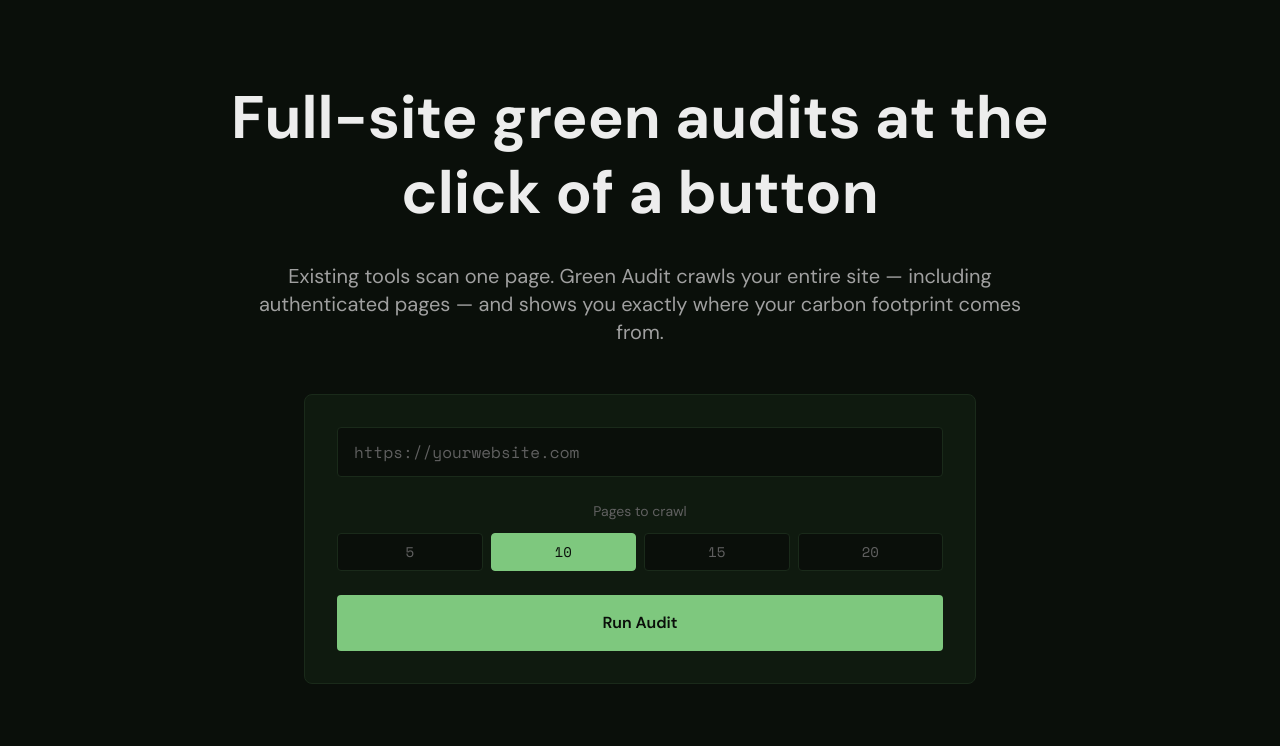
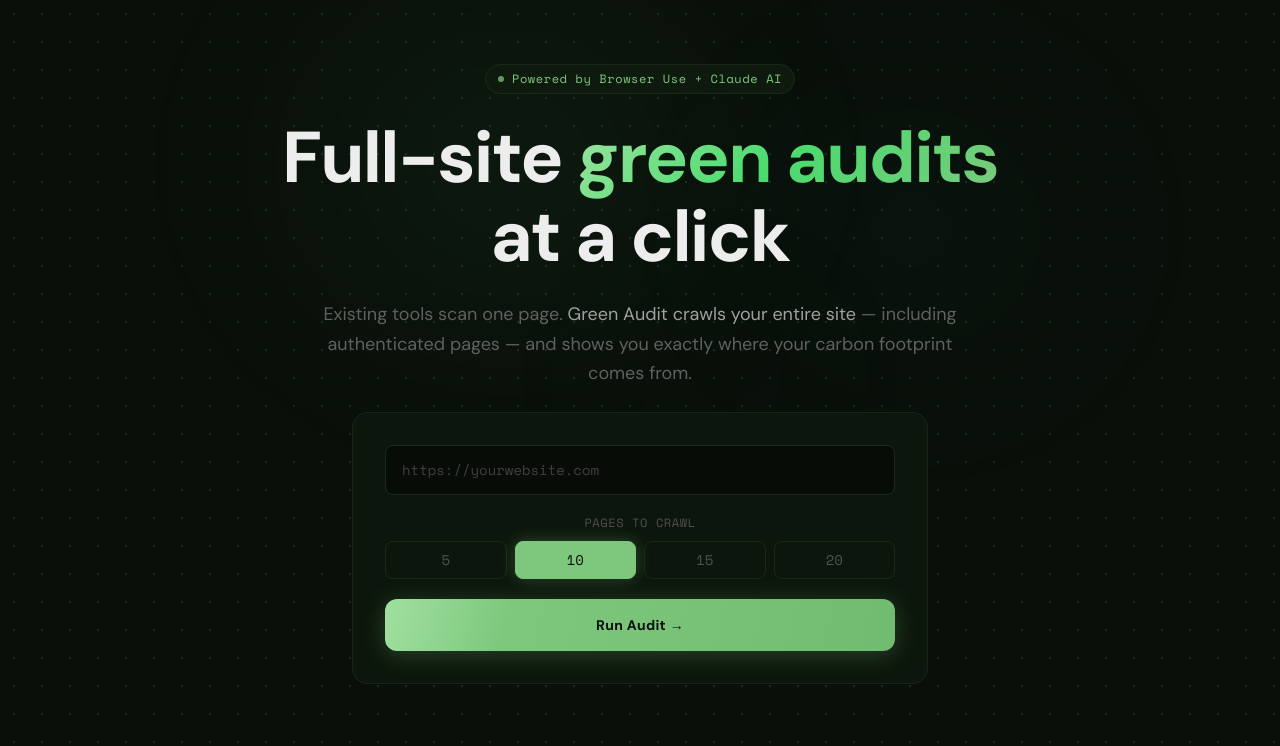
Before and after one commit to katelnyli/Green-Audit, a Next.js app in the folder frontend/: page / in a window 1280 px wide. Shown: the top 746 px of the page. Built offline with nearby package versions, Linux system fonts and the light colour scheme; no server answers.

Commit message:
changed frontend

```diff
--- a/frontend/app/globals.css
+++ b/frontend/app/globals.css
@@ -34,3 +34,124 @@
   from { opacity: 0; transform: translateX(8px); }
   to   { opacity: 1; transform: translateX(0); }
 }
+
+@keyframes fadeUp {
+  from { opacity: 0; transform: translateY(24px); }
+  to   { opacity: 1; transform: translateY(0); }
+}
+
+@keyframes shimmer {
+  0%   { background-position: -200% center; }
+  100% { background-position: 200% center; }
+}
+
+@keyframes gradientShift {
+  0%, 100% { background-position: 0% 50%; }
+  50%       { background-position: 100% 50%; }
+}
+
+@keyframes pulseGlow {
+  0%, 100% { box-shadow: 0 0 8px 0px rgba(126, 200, 126, 0.2); }
+  50%       { box-shadow: 0 0 24px 4px rgba(126, 200, 126, 0.4); }
+}
+
+@keyframes borderGlow {
+  0%, 100% { border-color: rgba(26, 42, 26, 1); }
+  50%       { border-color: rgba(126, 200, 126, 0.5); }
+}
+
+.animate-fade-up {
+  animation: fadeUp 0.7s ease both;
+}
+.animate-fade-up-1 { animation: fadeUp 0.7s 0.1s ease both; }
+.animate-fade-up-2 { animation: fadeUp 0.7s 0.25s ease both; }
+.animate-fade-up-3 { animation: fadeUp 0.7s 0.4s ease both; }
+.animate-fade-up-4 { animation: fadeUp 0.7s 0.55s ease both; }
+.animate-fade-up-5 { animation: fadeUp 0.7s 0.7s ease both; }
+
+.gradient-text {
+  background: linear-gradient(135deg, #7ec87e 0%, #a8e6a8 40%, #4adb6e 70%, #7ec87e 100%);
+  background-size: 200% auto;
+  -webkit-background-clip: text;
+  background-clip: text;
+  -webkit-text-fill-color: transparent;
+  animation: gradientShift 4s ease infinite;
+}
+
+.shimmer-btn {
+  background: linear-gradient(
+    105deg,
+    #7ec87e 0%,
+    #a8e6a8 35%,
+    #7ec87e 50%,
+    #6db86d 100%
+  );
+  background-size: 200% auto;
+  animation: shimmer 2.5s linear infinite;
+}
+
+.shimmer-btn:hover {
+  animation-duration: 1.5s;
+}
+
+.glass-card {
+  background: rgba(15, 26, 15, 0.7);
+  backdrop-filter: blur(12px);
+  -webkit-backdrop-filter: blur(12px);
+  border: 1px solid rgba(26, 42, 26, 0.8);
+}
+
+.glass-card:hover {
+  border-color: rgba(126, 200, 126, 0.3);
+  box-shadow: 0 0 32px rgba(126, 200, 126, 0.08), inset 0 1px 0 rgba(126, 200, 126, 0.05);
+}
+
+.dot-grid {
+  background-image: radial-gradient(rgba(126, 200, 126, 0.15) 1px, transparent 1px);
+  background-size: 28px 28px;
+}
+
+.input-glow:focus {
+  border-color: rgba(126, 200, 126, 0.6) !important;
+  box-shadow: 0 0 0 3px rgba(126, 200, 126, 0.1), 0 0 20px rgba(126, 200, 126, 0.1);
+  outline: none;
+}
+
+.stat-card {
+  transition: transform 0.2s ease, box-shadow 0.2s ease, border-color 0.2s ease;
+}
+
+.stat-card:hover {
+  transform: translateY(-2px);
+  border-color: rgba(126, 200, 126, 0.4);
+  box-shadow: 0 8px 32px rgba(126, 200, 126, 0.1), 0 0 0 1px rgba(126, 200, 126, 0.1);
+}
+
+/* ── Aurora ──────────────────────────────────────────────────────────── */
+@keyframes aurora1 {
+  0%   { transform: translate(0%, 0%) scale(1); opacity: 0.18; }
+  33%  { transform: translate(6%, -8%) scale(1.08); opacity: 0.24; }
+  66%  { transform: translate(-4%, 5%) scale(0.96); opacity: 0.16; }
+  100% { transform: translate(0%, 0%) scale(1); opacity: 0.18; }
+}
+@keyframes aurora2 {
+  0%   { transform: translate(0%, 0%) scale(1); opacity: 0.14; }
+  40%  { transform: translate(-7%, 6%) scale(1.1); opacity: 0.2; }
+  70%  { transform: translate(5%, -4%) scale(0.94); opacity: 0.12; }
+  100% { transform: translate(0%, 0%) scale(1); opacity: 0.14; }
+}
+@keyframes aurora3 {
+  0%   { transform: translate(0%, 0%) scale(1); opacity: 0.1; }
+  50%  { transform: translate(4%, 7%) scale(1.05); opacity: 0.16; }
+  100% { transform: translate(0%, 0%) scale(1); opacity: 0.1; }
+}
+
+.aurora-blob-1 {
+  animation: aurora1 18s ease-in-out infinite;
+}
+.aurora-blob-2 {
+  animation: aurora2 24s ease-in-out infinite;
+}
+.aurora-blob-3 {
+  animation: aurora3 20s ease-in-out infinite;
+}
--- a/frontend/app/page.tsx
+++ b/frontend/app/page.tsx
@@ -7,9 +7,6 @@
 export default function Home() {
   const router = useRouter();
   const [url, setUrl] = useState("");
-  const [showCredentials, setShowCredentials] = useState(false);
-  const [username, setUsername] = useState("");
-  const [password, setPassword] = useState("");
   const [maxPages, setMaxPages] = useState(10);
   const [loading, setLoading] = useState(false);
   const [error, setError] = useState("");
@@ -19,8 +16,7 @@
     setError("");
     setLoading(true);
     try {
-      const creds = showCredentials && username ? { username, password } : undefined;
-      const { audit_id } = await startAudit(url, creds, maxPages);
+      const { audit_id } = await startAudit(url, undefined, maxPages);
       router.push(`/progress?audit_id=${audit_id}`);
     } catch (err) {
       setError(err instanceof Error ? err.message : "Failed to start audit");
@@ -29,44 +25,93 @@
   };
 
   return (
-    <div className="flex flex-col min-h-screen bg-[#0a0f0a]">
-      {/* Hero Section */}
-      <main className="flex flex-col items-center justify-center flex-1 px-6 py-20">
-        <div className="max-w-4xl w-full text-center space-y-8">
-          <h1 className="text-5xl md:text-6xl font-bold text-[#ededed] leading-tight">
-            Full-site green audits at the click of a button
+    <div className="relative flex flex-col min-h-screen bg-[#0a0f0a] overflow-hidden">
+      {/* Dot grid */}
+      <div className="dot-grid absolute inset-0 pointer-events-none" />
+
+      {/* Aurora blobs */}
+      <div className="aurora-blob-1 absolute pointer-events-none"
+        style={{
+          top: "-10%", left: "10%",
+          width: "680px", height: "580px",
+          background: "radial-gradient(ellipse, rgba(74,219,110,0.28) 0%, rgba(74,219,110,0.08) 45%, transparent 70%)",
+          filter: "blur(72px)",
+        }}
+      />
+      <div className="aurora-blob-2 absolute pointer-events-none"
+        style={{
+          top: "-5%", right: "5%",
+          width: "560px", height: "500px",
+          background: "radial-gradient(ellipse, rgba(45,212,191,0.2) 0%, rgba(45,212,191,0.06) 45%, transparent 70%)",
+          filter: "blur(90px)",
+        }}
+      />
+      <div className="aurora-blob-3 absolute pointer-events-none"
+        style={{
+          top: "20%", left: "35%",
+          width: "500px", height: "400px",
+          background: "radial-gradient(ellipse, rgba(126,200,126,0.15) 0%, rgba(126,200,126,0.04) 50%, transparent 70%)",
+          filter: "blur(100px)",
+        }}
+      />
+
+
+      {/* Hero */}
+      <main className="relative z-10 flex flex-col items-center justify-center flex-1 px-6 py-16">
+        <div className="max-w-4xl w-full text-center space-y-6">
+
+          {/* Badge */}
+          <div className="animate-fade-up inline-flex items-center gap-2 px-3 py-1.5 rounded-full border border-[#1a2a1a] bg-[#0f1a0f] text-xs font-mono text-[#7ec87e] tracking-wider">
+            <span className="w-1.5 h-1.5 rounded-full bg-[#7ec87e] animate-pulse" />
+            Powered by Browser Use + Claude AI
+          </div>
+
+          {/* Headline */}
+          <h1 className="animate-fade-up-1 text-5xl md:text-7xl font-bold text-[#ededed] leading-[1.1] tracking-tight">
+            Full-site{" "}
+            <span className="gradient-text">green audits</span>
+            <br />
+            at a click
           </h1>
-          <p className="text-xl text-[#a0a0a0] max-w-3xl mx-auto">
-            Existing tools scan one page. Green Audit crawls your entire site — including authenticated pages — and shows you exactly where your carbon footprint comes from.
+
+          {/* Sub */}
+          <p className="animate-fade-up-2 text-lg text-[#606060] max-w-2xl mx-auto leading-relaxed">
+            Existing tools scan one page.{" "}
+            <span className="text-[#a0a0a0]">Green Audit crawls your entire site</span> — including
+            authenticated pages — and shows you exactly where your carbon footprint comes from.
           </p>
 
           {/* Form Card */}
-          <div className="bg-[#0f1a0f] border border-[#1a2a1a] rounded-lg p-8 max-w-2xl mx-auto mt-12">
-            <form onSubmit={handleSubmit} className="space-y-6">
-              <div>
+          <div className="animate-fade-up-3 glass-card rounded-2xl p-8 max-w-xl mx-auto mt-6 transition-all duration-300">
+            <form onSubmit={handleSubmit} className="space-y-5">
+
+              {/* URL input */}
+              <div className="relative">
                 <input
                   type="url"
                   value={url}
                   onChange={(e) => setUrl(e.target.value)}
                   placeholder="https://yourwebsite.com"
                   required
-                  className="w-full px-4 py-3 bg-[#0a0f0a] border border-[#1a2a1a] rounded text-[#ededed] font-mono placeholder:text-[#606060] focus:outline-none focus:border-[#7ec87e]"
+                  className="input-glow w-full px-4 py-3.5 bg-[#070c07] border border-[#1a2a1a] rounded-lg text-[#ededed] font-mono text-sm placeholder:text-[#404040] transition-all duration-200"
                 />
               </div>
 
               {/* Pages to crawl */}
               <div>
-                <div className="text-[#606060] text-sm mb-3">Pages to crawl</div>
+                <div className="text-[#505050] text-xs font-mono uppercase tracking-wider mb-2.5">
+                  Pages to crawl
+                </div>
                 <div className="flex gap-2">
                   {[5, 10, 15, 20].map((n) => (
                     <button
                       key={n}
                       type="button"
                       onClick={() => setMaxPages(n)}
-                      className={`flex-1 py-2 rounded font-mono text-sm border transition-colors ${
+                      className={`flex-1 py-2 rounded-lg font-mono text-sm border transition-all duration-150 ${
                         maxPages === n
-                          ? "bg-[#7ec87e] text-[#0a0f0a] border-[#7ec87e]"
-                          : "bg-[#0a0f0a] text-[#606060] border-[#1a2a1a] hover:border-[#7ec87e] hover:text-[#7ec87e]"
+                          ? "bg-[#7ec87e] text-[#0a0f0a] border-[#7ec87e] shadow-[0_0_16px_rgba(126,200,126,0.3)]"
+                          : "bg-transparent text-[#505050] border-[#1a2a1a] hover:border-[#7ec87e] hover:text-[#7ec87e]"
                       }`}
                     >
                       {n}
@@ -76,62 +121,35 @@
               </div>
 
               {error && (
-                <div className="text-[#ff6b6b] text-sm">{error}</div>
+                <div className="text-[#ff6b6b] text-sm font-mono">{error}</div>
               )}
 
               <button
                 type="submit"
                 disabled={loading}
-                className="w-full py-4 bg-[#7ec87e] text-[#0a0f0a] font-semibold rounded hover:bg-[#6db86d] transition-colors disabled:bg-[#3a5a3a] disabled:cursor-not-allowed"
+                className={`w-full py-4 text-[#0a0f0a] font-bold rounded-xl transition-all duration-200 text-sm tracking-wide ${
+                  loading
+                    ? "bg-[#3a5a3a] cursor-not-allowed"
+                    : "shimmer-btn hover:scale-[1.01] active:scale-[0.99] shadow-[0_4px_24px_rgba(126,200,126,0.25)]"
+                }`}
               >
-                {loading ? "Starting..." : "Run Audit"}
+                {loading ? (
+                  <span className="flex items-center justify-center gap-2">
+                    <span className="w-3.5 h-3.5 border-2 border-[#0a0f0a] border-t-transparent rounded-full animate-spin" />
+                    Starting audit…
+                  </span>
+                ) : (
+                  "Run Audit →"
+                )}
               </button>
             </form>
           </div>
 
-          {/* Stats */}
-          <div className="grid grid-cols-1 md:grid-cols-3 gap-6 mt-16">
-            <div className="bg-[#0f1a0f] border border-[#1a2a1a] rounded-lg p-6">
-              <div className="text-3xl font-bold text-[#7ec87e] font-mono">~3x</div>
-              <div className="text-[#a0a0a0] mt-2">more coverage</div>
-            </div>
-            <div className="bg-[#0f1a0f] border border-[#1a2a1a] rounded-lg p-6">
-              <div className="text-3xl font-bold text-[#7ec87e] font-mono">0</div>
-              <div className="text-[#a0a0a0] mt-2">setup required</div>
-            </div>
-            <div className="bg-[#0f1a0f] border border-[#1a2a1a] rounded-lg p-6">
-              <div className="text-3xl font-bold text-[#7ec87e] font-mono">CO₂</div>
-              <div className="text-[#a0a0a0] mt-2">per page estimates</div>
-            </div>
-          </div>
-
-          {/* Impact Statement */}
-          <div className="mt-16 border-l-[3px] border-[#7ec87e] pl-10 py-8">
-            <p className="text-[28px] leading-tight text-[#ededed] font-mono mb-6">
-              &ldquo;By optimizing just 10% of the top 1,000 websites&apos; checkout flows, we could save the equivalent energy of powering <span className="text-[#7ec87e]">10,000 homes </span> for a year.&rdquo;
-            </p>
-            <p className="text-base text-[#a0a0a0] mb-6">
-              We aren&apos;t just cleaning up code. We&apos;re decarbonizing the digital economy.
-            </p>
-            <div className="flex flex-wrap gap-4 text-xs text-[#7ec87e] font-mono">
-              <div className="flex items-center gap-4">
-                <span>① &ldquo;Top 1,000 sites serve billions of monthly visits&rdquo; — Semrush, 2026</span>
-                <div className="w-px h-4 bg-[#1a2a1a]" />
-              </div>
-              <div className="flex items-center gap-4">
-                <span>② &ldquo;Median page weight: 2.6MB. Optimizations cut 30–60% of that.&rdquo; — HTTP Archive / World Bank-ITU ICT Report, 2024</span>
-                <div className="w-px h-4 bg-[#1a2a1a]" />
-              </div>
-              <div>
-                <span>③ &ldquo;Avg. US home uses ~10,500 kWh/year&rdquo; — U.S. Energy Information Administration, 2024</span>
-              </div>
-            </div>
-          </div>
         </div>
       </main>
 
       {/* Footer */}
-      <footer className="py-6 text-center text-[#606060] border-t border-[#1a2a1a]">
+      <footer className="relative z-10 py-5 text-center text-[#303030] border-t border-[#111a11] text-xs font-mono tracking-wider">
         Powered by Browser Use
       </footer>
     </div>
```
Also changed, not shown: frontend/app/components/ReportView.tsx (+29 -65 lines), frontend/app/progress/page.tsx (+75 -99 lines), frontend/app/report/page.tsx (+11 -11 lines).
